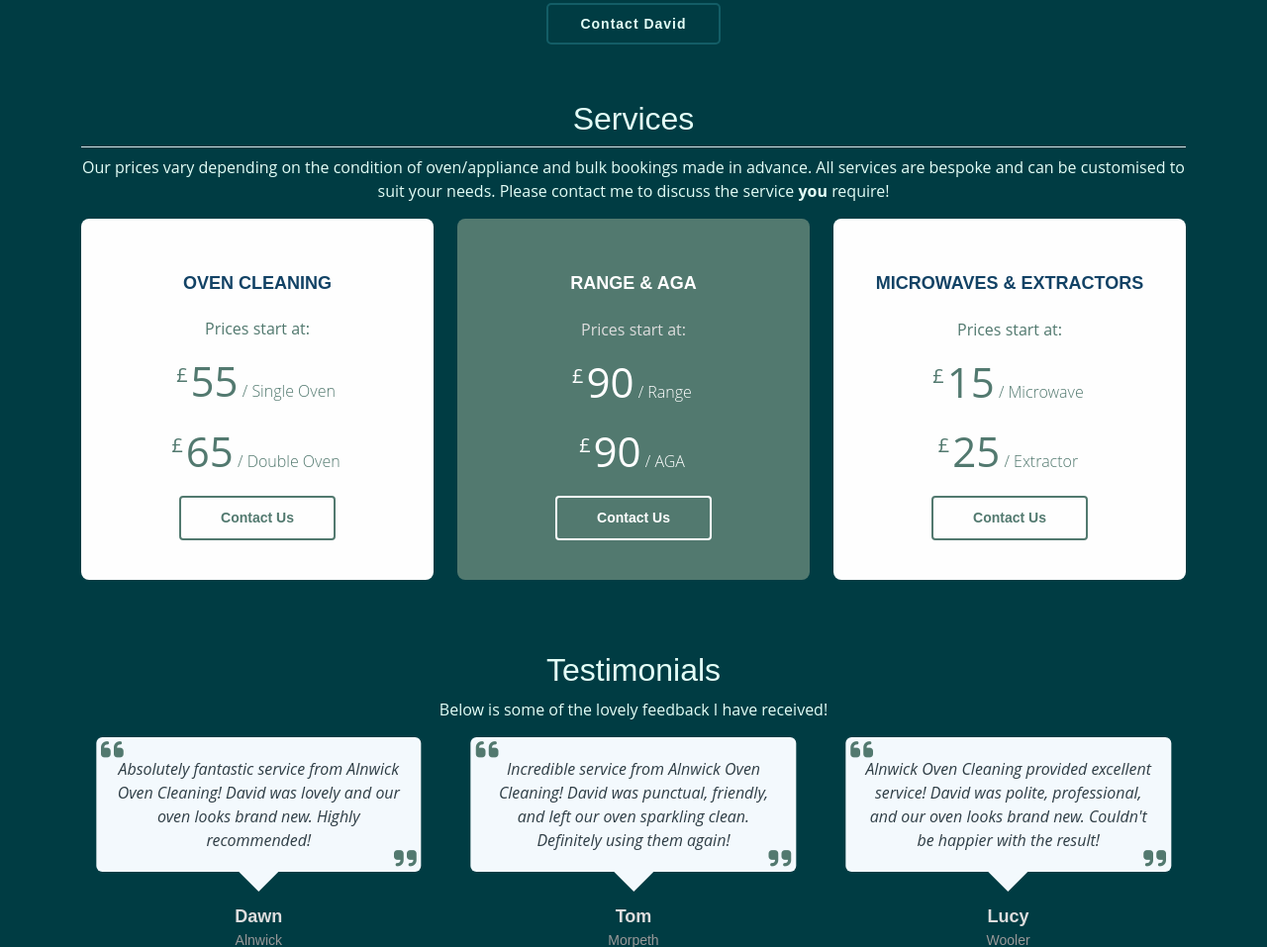
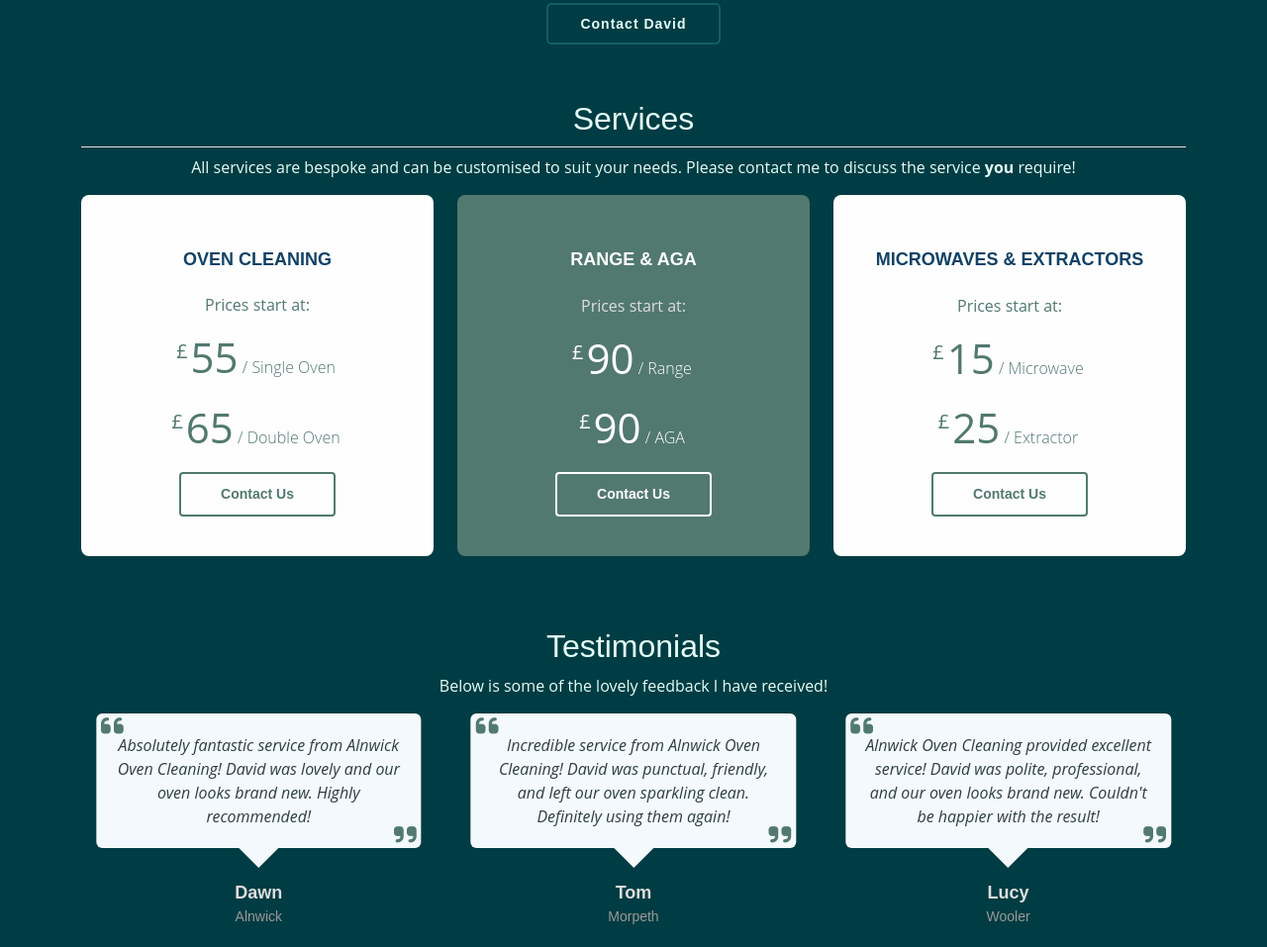
Before and after one commit to WJR1986/Alnwick-Oven-Cleaning, a plain HTML site: page index.html in a window 1280 px wide. Shown: the part 1179-2136 px from the top of the page at 99% size. Drawn offline with nearby package versions, Linux system fonts and the light colour scheme; a script that the page names is missing.

Commit message:
updated content as per specs

```diff
--- a/index.html
+++ b/index.html
@@ -108,8 +108,7 @@
       <div class="text-center pt-2">
         <h2 class="border-bottom pb-2">Services</h2>
         <p>
-          Our prices vary depending on the condition of oven/appliance and bulk bookings
-          made in advance. All services are
+          All services are
           bespoke and can be customised to suit your needs. Please contact
           me to discuss the service <strong> you </strong> require!
         </p>
```
